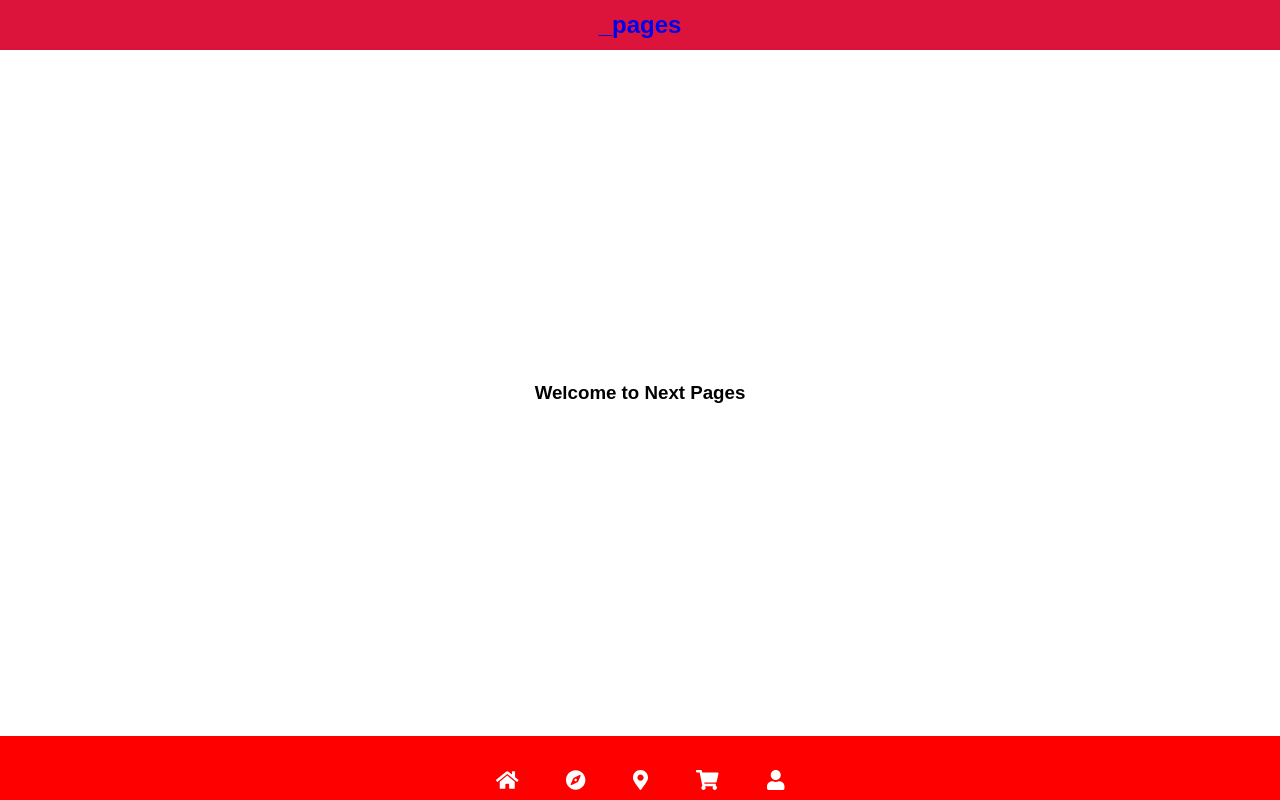
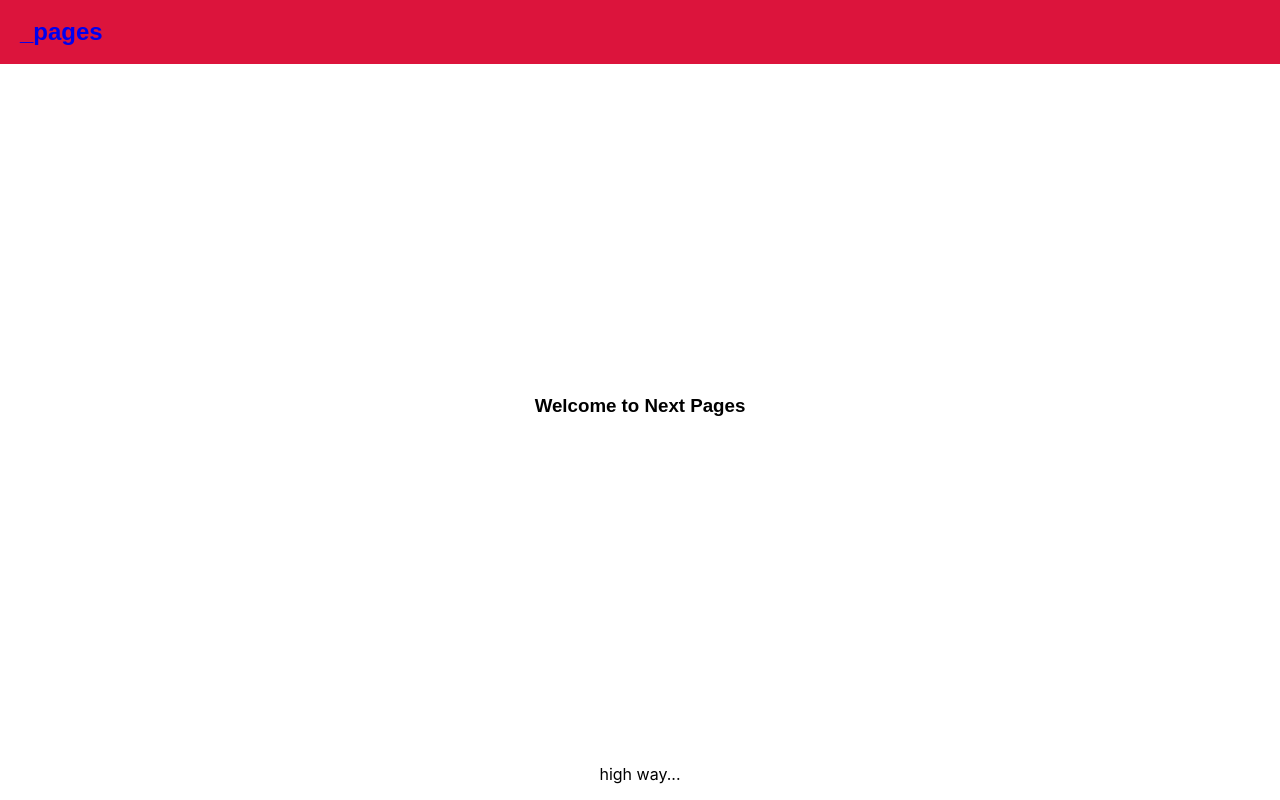
Before and after one commit to chimdie/next_pages, a Next.js app: page / in a window 1280 px wide. Built offline with nearby package versions, Linux system fonts and the light colour scheme.

Commit message:
fixes footer

```diff
--- /dev/null
+++ b/components/Footer.js
@@ -0,0 +1,11 @@
+import React from 'react'
+import style from '../pages/styles/Footer.module.css'
+
+function Footer () {
+    return (
+        <div className={style.Footer}>
+           <p>high way...</p>
+        </div>
+    )
+}
+export default Footer
--- a/components/Layout.js
+++ b/components/Layout.js
@@ -1,18 +1,30 @@
+import { useEffect, useState } from "react";
 import Header from "./Header";
 import NavBar from "./NavBar";
 import Head from "next/head";
+import Footer from './Footer'
 import navButtons from "../config/button";
 
 export const appTitle = "_pages";
-const Layout = (props) => {
+const Layout = ({children}) => {
+  const [isNav, setNav] = useState(false)
+  useEffect(() => {
+    window.addEventListener('resize', resize)
+  }, [])
+  const resize = () => {
+    setNav(window.innerWidth <= 760)
+  }
   return (
     <div className="Layout">
       <Head>
         <title>{appTitle}</title>
       </Head>
-      <Header appTitle={appTitle} />
-      <div className="Content">{props.children}</div>
-      <NavBar navButtons={navButtons} />
+      <Header>
+        appTitle={appTitle}
+        {/* {isNav ? <></> : navButtons={navButtons}} */}
+      </Header>
+      <div className="Content">{children}</div>
+      {isNav ? <NavBar navButtons={navButtons} /> : <Footer />}
     </div>
   );
 };
--- a/components/NavButton.js
+++ b/components/NavButton.js
@@ -11,7 +11,6 @@ const NavButton = (props) => (
         }`}
       >
         <div className={styles.Icon}>{props.icon}</div>
-        {/* <span className="Label">{props.label}</span> */}
       </div>
     </Link>
   </>
--- /dev/null
+++ b/pages/styles/footer.module.css
@@ -0,0 +1,5 @@
+.Footer{
+    display: flex;
+    align-items: center;
+    justify-content: center;
+}
--- a/pages/styles/header.module.css
+++ b/pages/styles/header.module.css
@@ -1,19 +1,16 @@
 .Header {
   color: white;
   width: 100%;
-  height: 50px;
+  height: 90px;
   display: flex;
   align-items: center;
-  text-align: center;
-  justify-content: center;
+  /* justify-content: center; */
   /*justify-content: between; use after resolving profile and cart buttons to be at the top */
-  align-items: center;
   height: 50px;
-  padding: 0 20px;
+  padding: 2rem 20px;
   font-family: Arial, sans-serif;
   font-size: 24px;
   font-weight: bold;
-  color: white;
   text-transform: capitalize;
   background: crimson;
   cursor: pointer;
```
